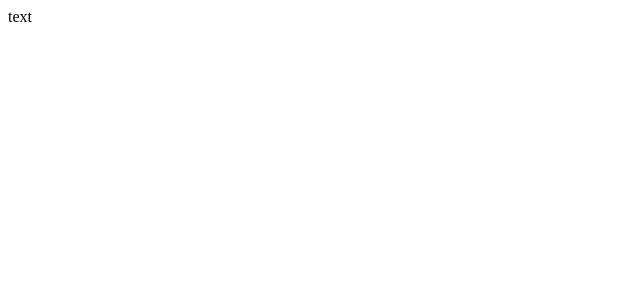
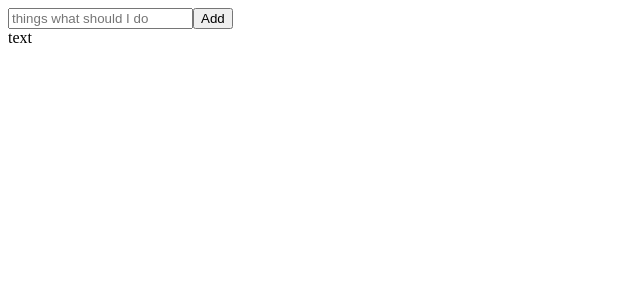
Before and after one commit to mayok/ts-react-todo, a React app: page / in a window 1280 px wide. Shown: the top 300 px of the page, without its empty margins (0-640 px from the left). Built offline with nearby package versions, Linux system fonts and the light colour scheme.

Commit message:
simple todo app
テキストをどんどん追加できるだけのなにかができた
チェックボックスを追加して，完了したものを消す機能を追加したい
あと見た目

引き続き interface をどこかでひとまとめにする方法を調べる

```diff
--- a/src/components/App.tsx
+++ b/src/components/App.tsx
@@ -1,5 +1,6 @@
 import * as React from "react";
 import Todos from "./Todos";
+import TodoForm from "./TodoForm";
 // import Button from "./Button";
 // import Counter from "./Counter";
 
@@ -23,11 +24,20 @@ export default class App extends React.Component<{}, State> {
         }
       ]
     };
+
+    this.handleClick = this.handleClick.bind(this);
+  }
+
+  handleClick(e: Todo) {
+    this.setState({
+      todos: [...this.state.todos, e]
+    });
   }
 
   render() {
     return (
       <div>
+        <TodoForm handleClick={this.handleClick} />
         <Todos todos={this.state.todos} />
       </div>
     );
--- /dev/null
+++ b/src/components/TodoForm.tsx
@@ -0,0 +1,65 @@
+import * as React from "react";
+
+interface Todo {
+  id: number;
+  text: string;
+}
+
+interface Props {
+  handleClick: (e: Todo) => void;
+}
+
+interface State {
+  count: number;
+  input: string;
+}
+
+class TodoForm extends React.Component<Props, State> {
+  constructor(props: any) {
+    super(props);
+
+    this.state = {
+      count: 1,
+      input: ""
+    };
+
+    this.handleClick = this.handleClick.bind(this);
+    this.handleChange = this.handleChange.bind(this);
+  }
+
+  handleClick() {
+    this.props.handleClick({
+      id: this.state.count,
+      text: this.state.input
+    });
+
+    this.setState({
+      input: "",
+      count: this.state.count + 1
+    });
+  }
+
+  handleChange(e: React.FormEvent<HTMLInputElement>): void {
+    this.setState({
+      input: e.currentTarget.value
+    });
+  }
+
+  render() {
+    return (
+      <div>
+        <input
+          type="text"
+          placeholder="things what should I do"
+          value={this.state.input}
+          onChange={this.handleChange}
+        />
+        <button type="button" onClick={this.handleClick}>
+          Add
+        </button>
+      </div>
+    );
+  }
+}
+
+export default TodoForm;
```
Also changed, not shown: 2 other files (tests, documents, lock files or other folders).
